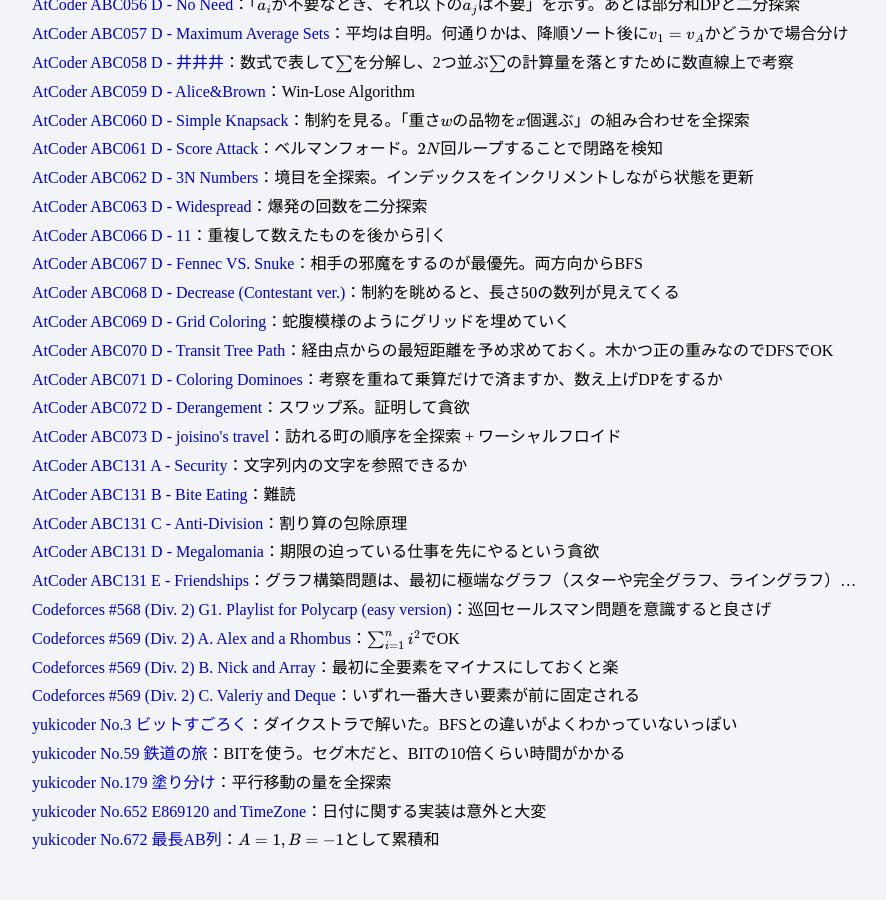
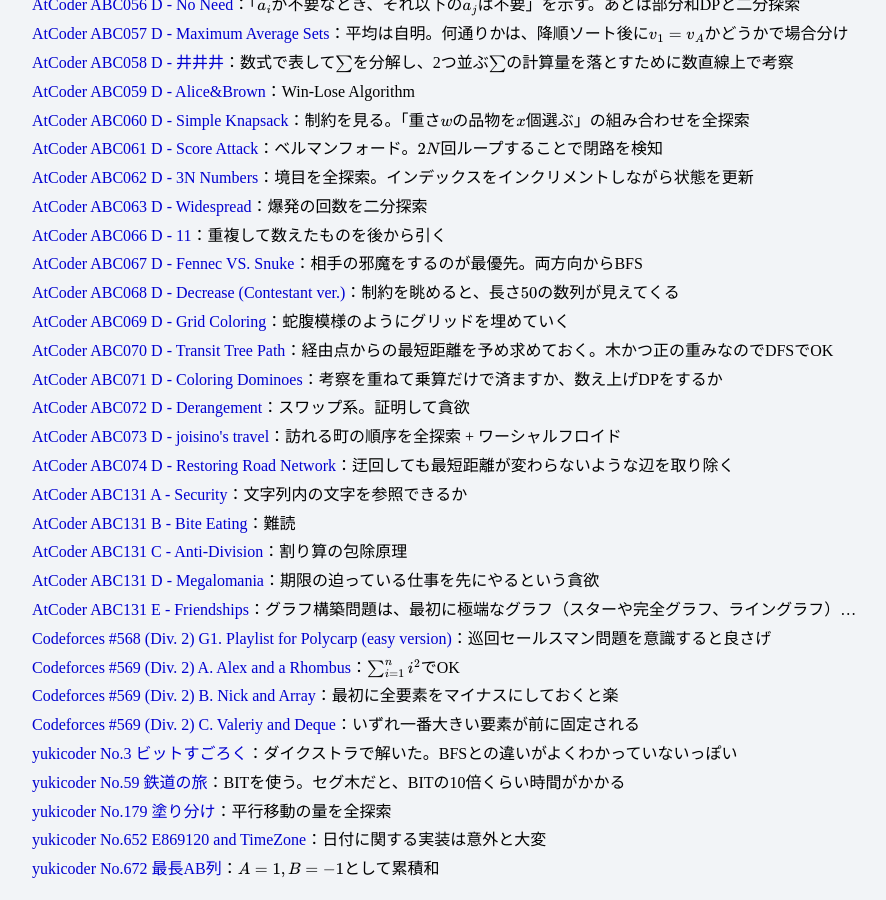
Before and after one commit to penguinshunya/penguinshunya.github.io, a Jekyll site: the page built from other/ac.html, in a window 1280 px wide and 900 px high, scrolled down 1110 px. Shown: the whole window, without its empty margins (188-1074 px from the left). Built offline with Jekyll 4.4.1, drawn with Linux system fonts in a browser that asks for light colours; formulas are drawn with MathJax 3; comment, search, counter and statistics services are not loaded; before the commit the page ends 1981 px from its top, so only the background shows below that.

Commit message:
ABC074 D

```diff
--- a/other/ac.html
+++ b/other/ac.html
@@ -110,6 +110,8 @@
     AtCoder ABC072 D - Derangement</a>：スワップ系。証明して貪欲</li>
   <li><a target="_blank" href="https://atcoder.jp/contests/abc073/tasks/abc073_d">
     AtCoder ABC073 D - joisino's travel</a>：訪れる町の順序を全探索 + ワーシャルフロイド</li>
+  <li><a target="_blank" href="https://atcoder.jp/contests/abc074/tasks/arc083_b">
+    AtCoder ABC074 D - Restoring Road Network</a>：迂回しても最短距離が変わらないような辺を取り除く</li>
 
   <li><a target="_blank" href="https://atcoder.jp/contests/abc131/tasks/abc131_a">
     AtCoder ABC131 A - Security</a>：文字列内の文字を参照できるか</li>
```
